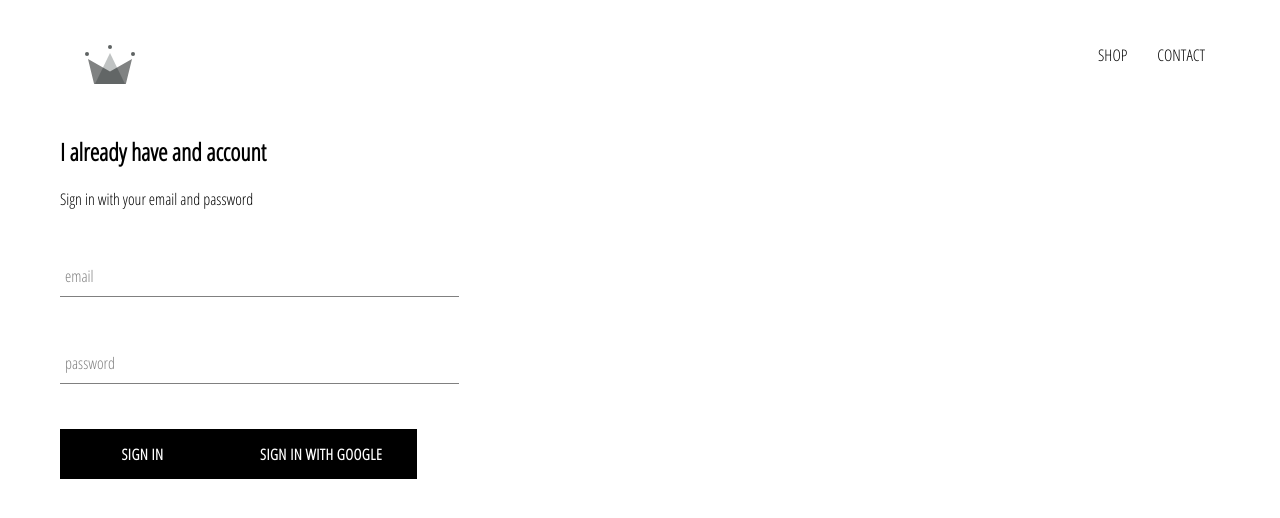
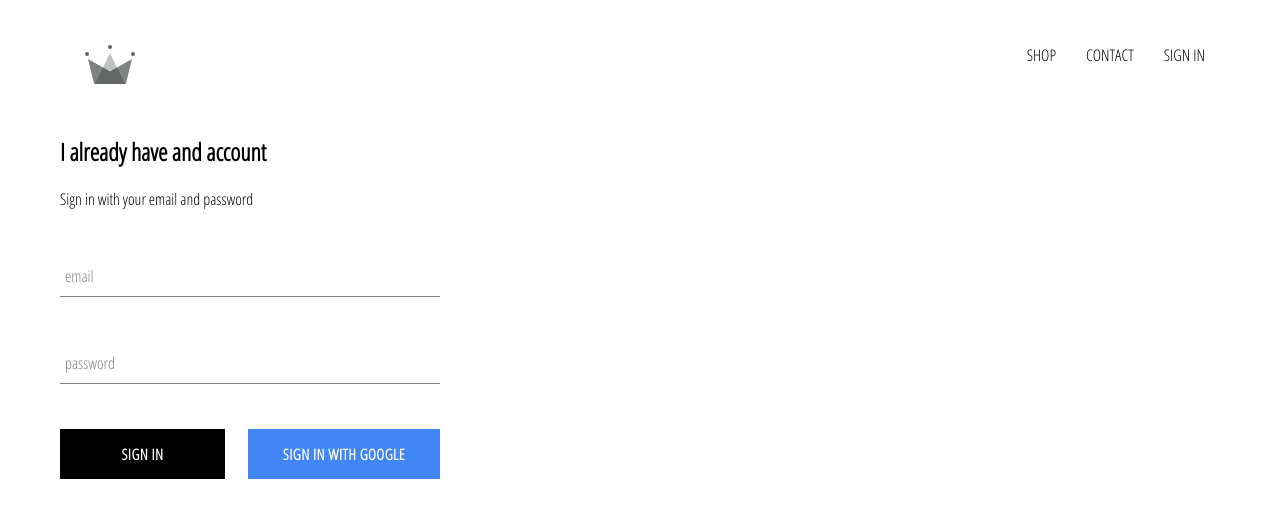
Before and after one commit to smalancea/crwn-clothing, a React (Create React App) app: page /signin in a window 1280 px wide. Shown: the top 518 px of the page. Built offline with nearby package versions, Linux system fonts and the light colour scheme; no server answers.

Commit message:
Integrating firebase into application, creating sign in page in component and sign in with google

```diff
--- a/src/App.css
+++ b/src/App.css
@@ -6,5 +6,8 @@ body {
 a {
     text-decoration: none;
     color: black;
+}
 
+* {
+    box-sizing: border-box;
 }
--- a/src/App.js
+++ b/src/App.js
@@ -5,11 +5,33 @@ import HomePage from './pages/homepage/homepage.component';
 import ShopPage from './pages/shop/shop.components.jsx';
 import Header from './components/header/header.component.jsx';
 import SignInAndSignUpPage from './pages/sign-in-and-sign-up/sign-in-and-sign-up.component';
+import { auth } from './firebase/firebase.utils';
 
-function App() {
-  return (
+class App extends React.Component {
+  constructor() {
+    super();
+    this.state = {
+      currentUser: null
+    }
+  }
+
+  unsubscribeFromAuth = null
+
+  componentDidMount() {
+    this.unsubscribeFromAuth = auth.onAuthStateChanged(user => {
+      this.setState({ currentUser: user });
+      // console.log(user);
+    })
+  }
+
+  componentWillUnmount() {
+    this.unsubscribeFromAuth();
+  }
+
+  render() {
+    return (
   <div>
-    <Header />
+    <Header currentUser={this.state.currentUser}/>
     <Switch>
       <Route exact path='/' component={HomePage}/>
       <Route path='/shop' component={ShopPage}/>
@@ -17,6 +39,7 @@ function App() {
     </Switch>
   </div>
   );
+  }
 }
 
 export default App;
--- a/src/components/custom-button/custom-button.component.jsx
+++ b/src/components/custom-button/custom-button.component.jsx
@@ -1,8 +1,11 @@
 import React from 'react';
 import './custom-button.styles.scss';
 
-const CustomButton  = ({ children, ...otherProps }) => (
-    <button className='custom-button' {...otherProps}>
+const CustomButton  = ({ children, isGoogleSignIn, ...otherProps }) => (
+    <button
+    className={`${isGoogleSignIn ? 'google-sign-in' : ''} custom-button`}
+    {...otherProps}
+    >
         {children}
     </button>
 );
--- a/src/components/custom-button/custom-button.styles.scss
+++ b/src/components/custom-button/custom-button.styles.scss
@@ -19,4 +19,15 @@
       color: black;
       border: 1px solid black;
     }
+
+    &.google-sign-in {
+      background-color: #4285f4;
+      color: white;
+
+    &:hover {
+      background-color: #357ae8;
+      border: none;
+      }
+
+    }
   }
--- a/src/components/header/header.component.jsx
+++ b/src/components/header/header.component.jsx
@@ -1,9 +1,10 @@
 import React from 'react';
 import { Link } from 'react-router-dom';
 import ReactLogo from '../../assets/crown.svg';
+import { auth } from '../../firebase/firebase.utils';
 import './header.styles.scss';
 
-const Header = () => (
+const Header = ({ currentUser }) => (
     <div className='header'>
         <Link className='logo-container' to='/'>
         <img src={ReactLogo} alt="React Logo" />
@@ -15,8 +16,18 @@ const Header = () => (
         <Link className='option' to='/contact'>
             CONTACT
         </Link>
+        {currentUser ? (
+            <div className='option' onClick={() => auth.signOut()}>
+                SIGN OUT
+            </div>
+        ) : (
+            <Link className='option' to='/signin'>
+                SIGN IN
+            </Link>
+        )}
         </div>
     </div>
-)
+);
+
 
 export default Header;
--- a/src/components/header/header.styles.scss
+++ b/src/components/header/header.styles.scss
@@ -20,6 +20,7 @@
 
     .option {
       padding: 10px 15px;
+      cursor: pointer;
     }
   }
 }
--- a/src/components/sign-in/sign-in.component.jsx
+++ b/src/components/sign-in/sign-in.component.jsx
@@ -46,11 +46,12 @@ class SignIn extends React.Component{
                         label='password'
                         required
                     />
-                    <CustomButton type="submit">Sign In</CustomButton>
-                    <CustomButton onClick={signInWithGoogle}>
-                        {' '}
-                        Sign In with Google{' '}
-                    </CustomButton>
+                    <div className='buttons'>
+                        <CustomButton type="submit"> Sign In </CustomButton>
+                        <CustomButton onClick={signInWithGoogle} isGoogleSignIn>
+                            Sign In with Google
+                        </CustomButton>
+                    </div>
                 </form>
             </div>
         );
--- a/src/components/sign-in/sign-in.styles.scss
+++ b/src/components/sign-in/sign-in.styles.scss
@@ -1,9 +1,14 @@
 .sign-in {
-    width: 30vw;
+    width: 380px;
     display: flex;
     flex-direction: column;
 
     .title {
         margin: 10px 0;
     }
+
+    .buttons {
+        display: flex;
+        justify-content: space-between;
+    }
 }
--- a/src/firebase/firebase.utils.js
+++ b/src/firebase/firebase.utils.js
@@ -18,7 +18,6 @@ export const firestore = firebase.firestore();
 
 const provider = new firebase.auth.GoogleAuthProvider();
 provider.setCustomParameters({ prompt: 'select_account' });
-export const SignInWithGoogle = () => auth.signInWithPopup(provider);
+export const signInWithGoogle = () => auth.signInWithPopup(provider);
 
 export default firebase;
-export const signInWithGoogle = () => auth.signInWithPopup(provider);
```
Also changed, not shown: 1 other file (tests, documents, lock files or other folders).
